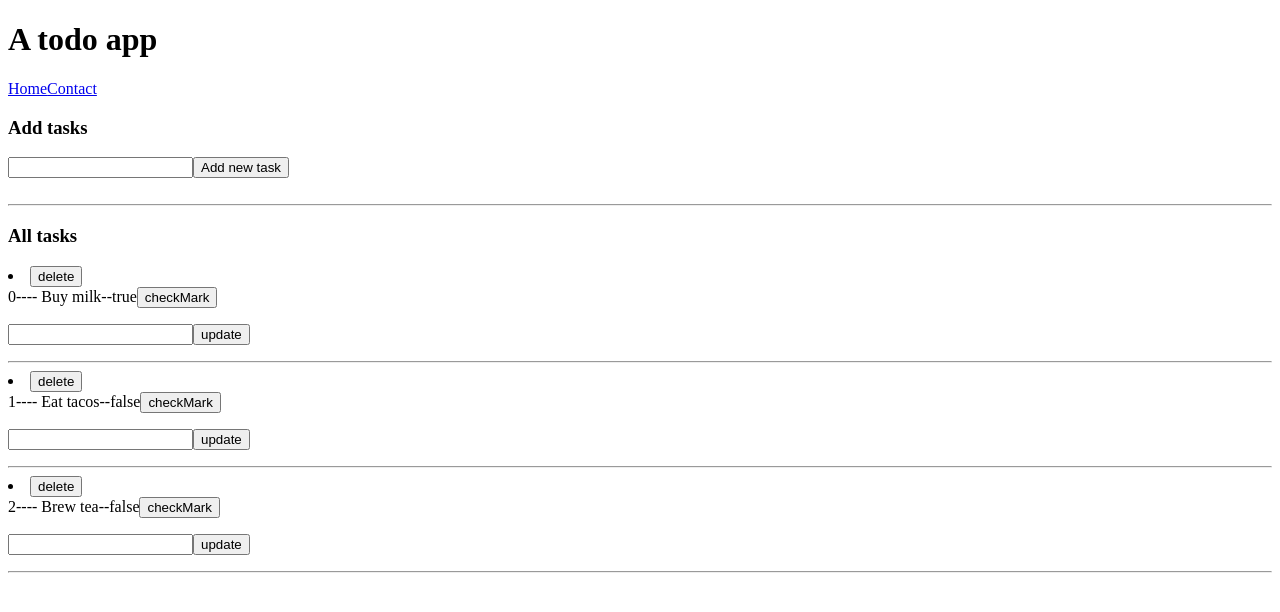
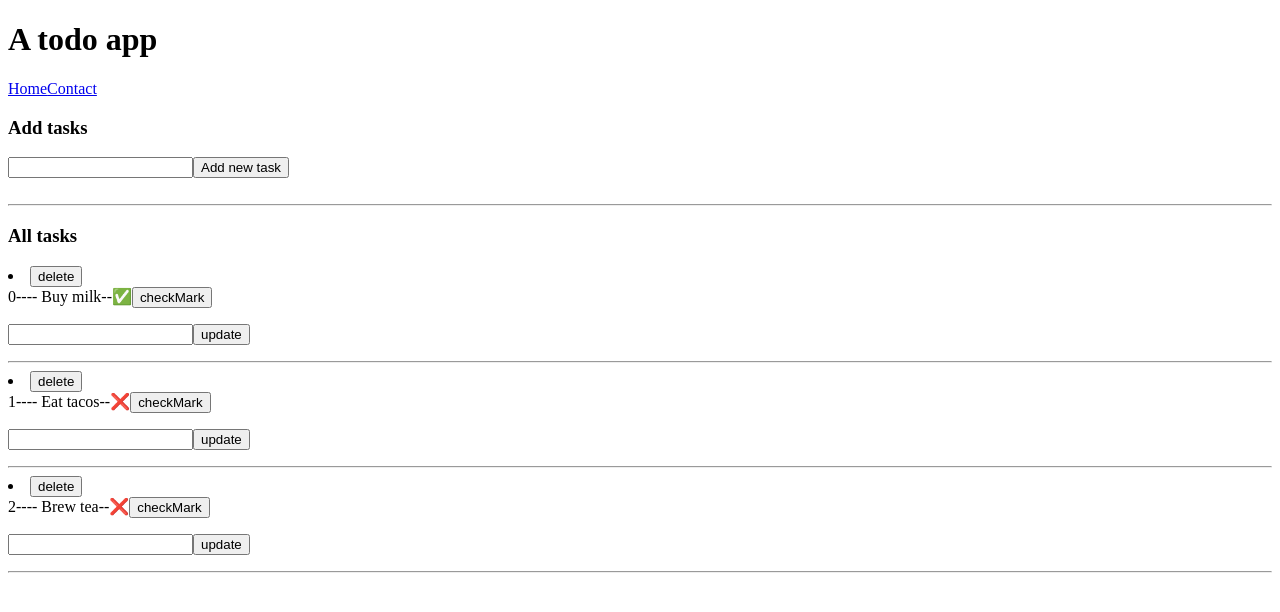
Before and after one commit to abhinabadutta2019/toDoList-react, a React (Create React App) app: page / in a window 1280 px wide. Shown: the top 612 px of the page. Built offline with nearby package versions, Linux system fonts and the light colour scheme.

Commit message:
added turnery operator for true false

```diff
--- a/src/TaskList.js
+++ b/src/TaskList.js
@@ -18,7 +18,9 @@ const TaskList = ({
             delete
           </button>
           <br />
-          {todo.id}---- {todo.title}--{todo.done.toString()}
+          {todo.id}---- {todo.title}--
+          {/* {todo.done.toString()} */}
+          {<span>{todo.done ? "✅" : "❌"}</span>}
           {/* true false button */}
           <button
             onClick={() => {
```
